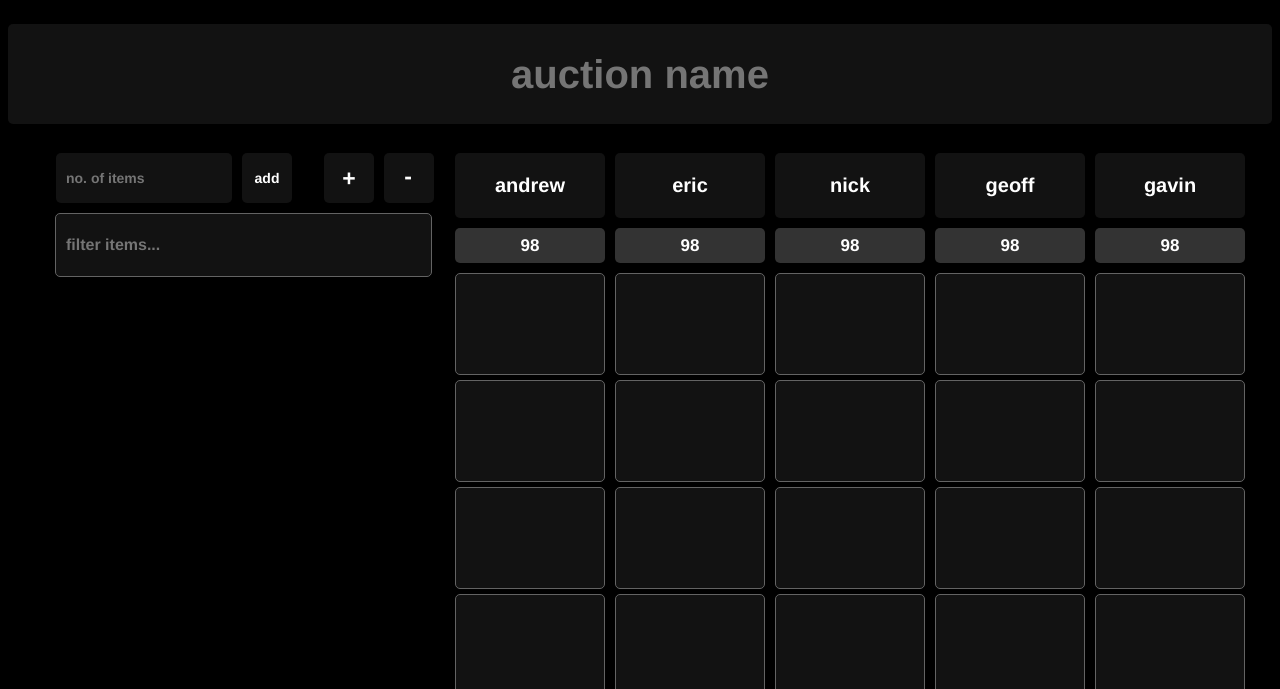
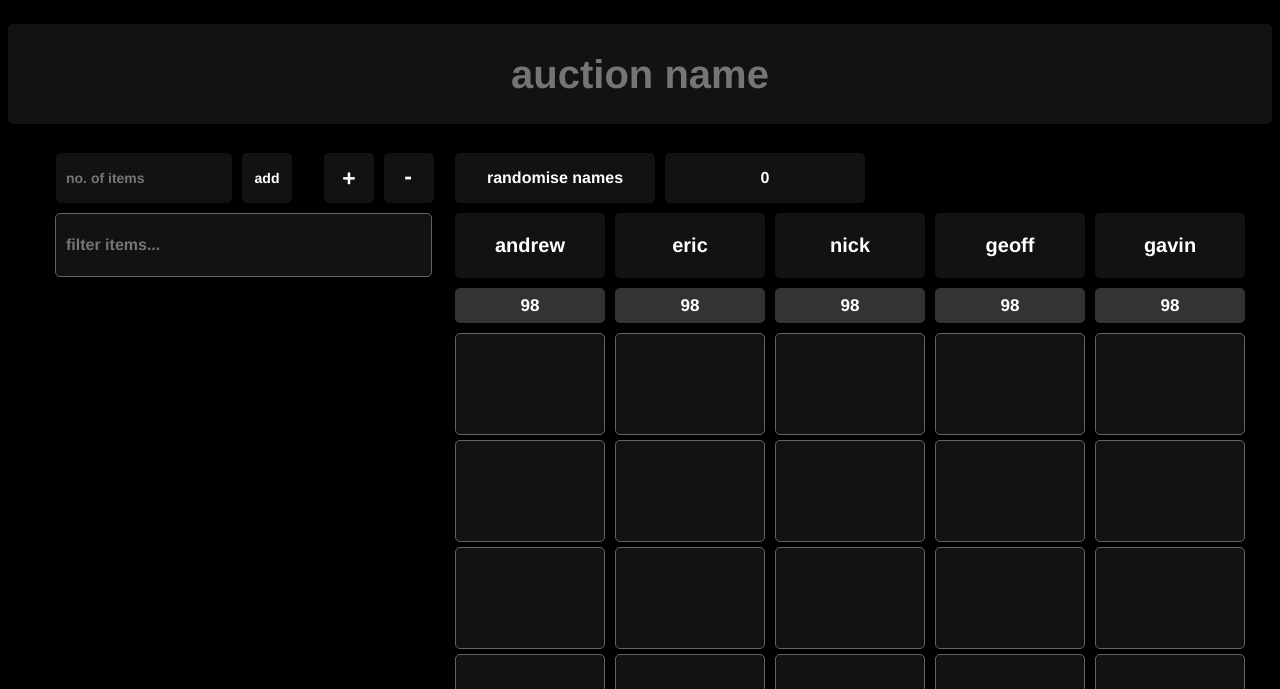
Before and after one commit to regulationdrafts/regulationdrafts.github.io, a plain HTML site: page auction.html in a window 1280 px wide. Shown: the part 111-800 px from the top of the page. Drawn offline with Linux system fonts and the light colour scheme.

Commit message:
Add files via upload

```diff
--- a/auction.html
+++ b/auction.html
@@ -52,7 +52,16 @@
         </auction-items>
 </auction-filter>
 
+
     <auction-totals>
+
+<randomisation>
+    <button id="randomizeNames">randomise names</button>
+
+    <span id="regulation-counter">0</span>
+
+</randomisation>
+
         <regulation-members>
             <regulation-members>
                 <member-content>
```
